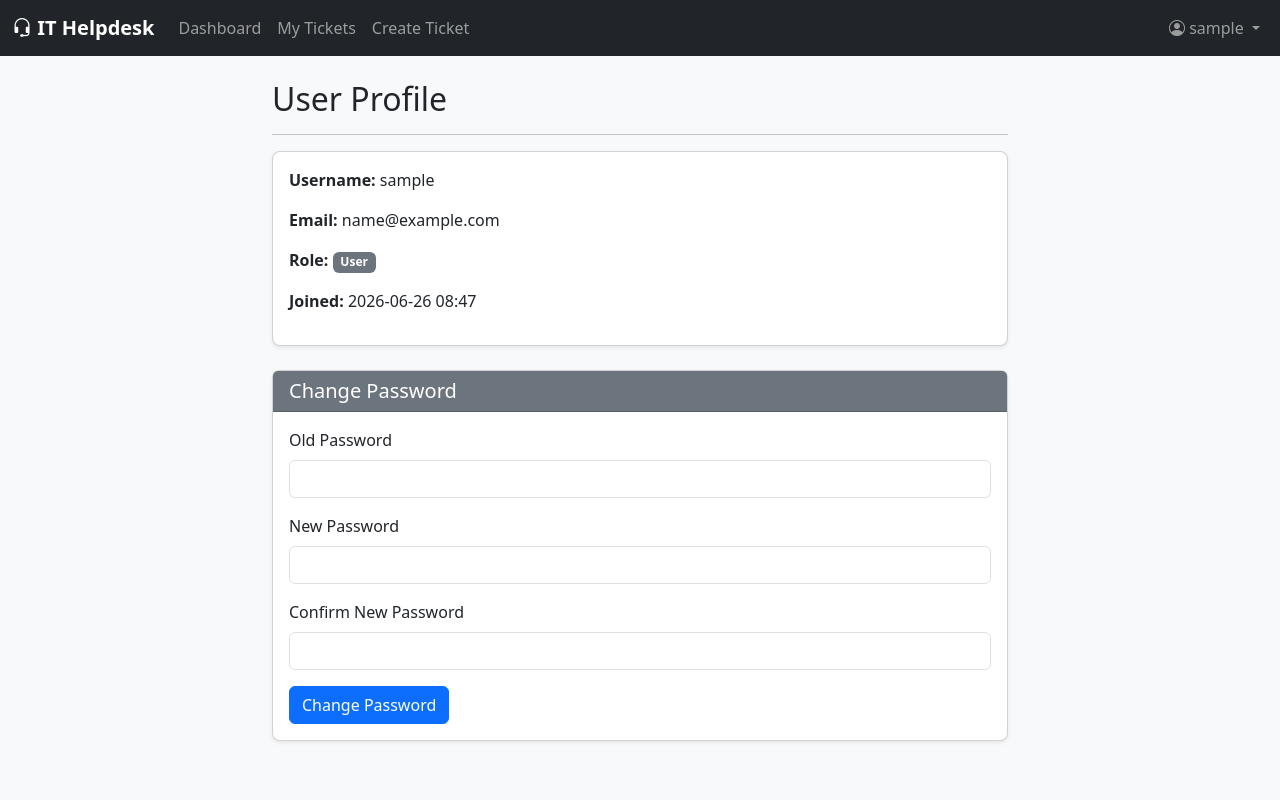
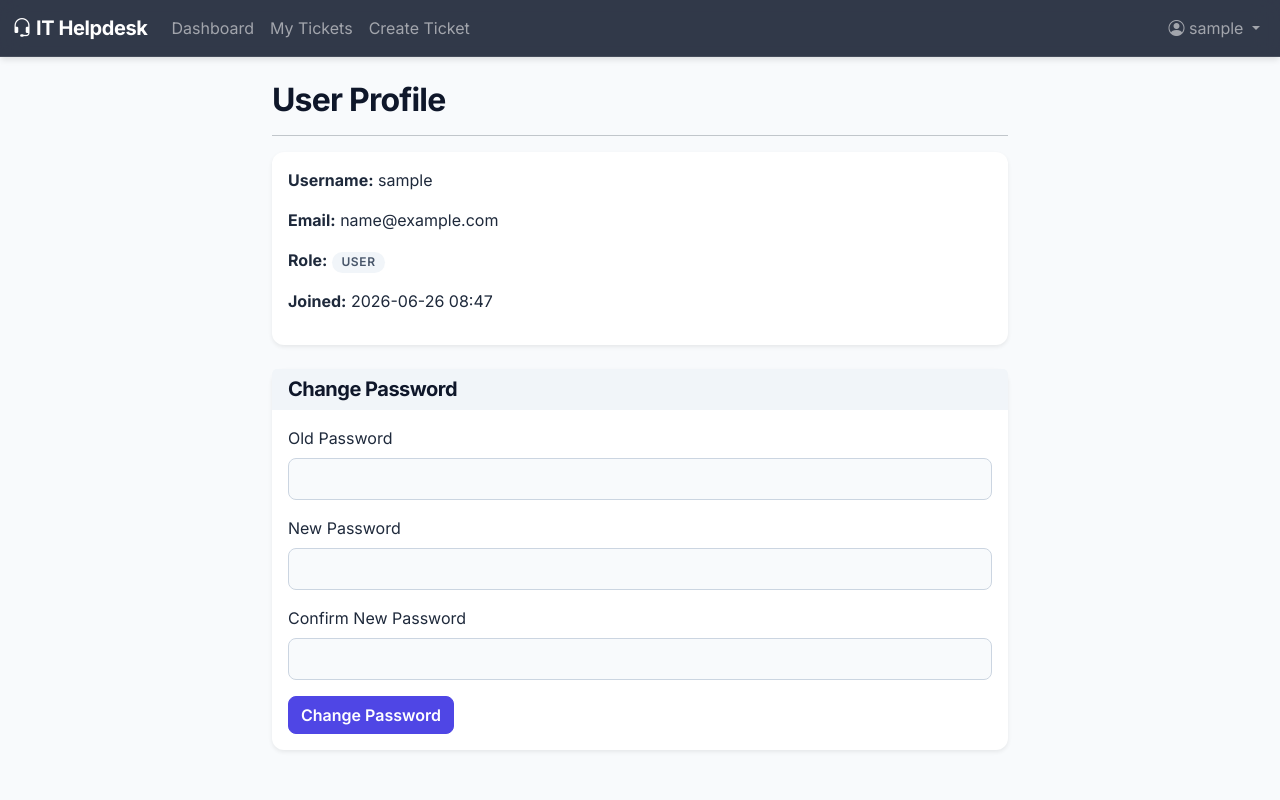
Before and after one commit to Rucini/kybern-devops, a Flask app: page /profile in a window 1280 px wide. Run offline with Flask 3, Linux system fonts and the light colour scheme; the visitor is signed in with stand-in values (Sample User, id 1).

Commit message:
style: update CSS variables and improve component styles for better UI consistency

```diff
--- a/app/static/css/style.css
+++ b/app/static/css/style.css
@@ -1,17 +1,182 @@
-/* Custom Styles for IT Helpdesk */
+:root {
+    /* Color Palette */
+    --bs-primary: #4f46e5;
+    --bs-primary-rgb: 79, 70, 229;
+    --bs-secondary: #0d9488;
+    --bs-secondary-rgb: 13, 148, 136;
+    --bs-success: #10b981;
+    --bs-warning: #f59e0b;
+    --bs-danger: #ef4444;
+    --bs-info: #06b6d4;
+    --bs-body-bg: #f8fafc;
+    --bs-body-color: #1e293b;
+    --bs-heading-color: #0f172a;
+    --bs-font-sans-serif: 'Inter', system-ui, -apple-system, sans-serif;
 
-body {
-    background-color: #f8f9fa;
+    /* Modern variables */
+    --border-radius-lg: 12px;
+    --border-radius-md: 8px;
+    --box-shadow-soft: 0 4px 6px -1px rgb(0 0 0 / 0.1), 0 2px 4px -2px rgb(0 0 0 / 0.1);
+    --box-shadow-hover: 0 10px 15px -3px rgb(0 0 0 / 0.1), 0 4px 6px -4px rgb(0 0 0 / 0.1);
 }
 
-.card {
-    border-radius: 0.5rem;
+/* Base Body */
+body {
+    background-color: var(--bs-body-bg);
+    color: var(--bs-body-color);
+    font-family: var(--bs-font-sans-serif);
+    -webkit-font-smoothing: antialiased;
 }
 
-.table th {
+/* Headings */
+h1, h2, h3, h4, h5, h6 {
+    color: var(--bs-heading-color);
+    font-weight: 700;
+    letter-spacing: -0.025em;
+}
+
+/* Glassmorphism Navbar */
+.navbar-glass {
+    background: rgba(15, 23, 42, 0.85) !important;
+    backdrop-filter: blur(12px);
+    -webkit-backdrop-filter: blur(12px);
+    border-bottom: 1px solid rgba(255, 255, 255, 0.1);
+    box-shadow: 0 4px 6px -1px rgba(0, 0, 0, 0.1);
+}
+.navbar-brand {
+    font-weight: 800;
+    letter-spacing: -0.02em;
+}
+
+/* Buttons */
+.btn {
+    border-radius: var(--border-radius-md);
+    font-weight: 600;
+    transition: all 0.2s ease-in-out;
+}
+.btn-primary {
+    background-color: var(--bs-primary);
+    border-color: var(--bs-primary);
+}
+.btn-primary:hover {
+    background-color: #4338ca;
+    border-color: #4338ca;
+    transform: translateY(-1px);
+    box-shadow: 0 4px 6px -1px rgba(79, 70, 229, 0.4);
+}
+.btn-outline-primary {
+    color: var(--bs-primary);
+    border-color: var(--bs-primary);
+}
+.btn-outline-primary:hover {
+    background-color: var(--bs-primary);
+    color: #fff;
+    transform: translateY(-1px);
+}
+
+/* Cards */
+.card {
+    border: none;
+    border-radius: var(--border-radius-lg);
+    box-shadow: var(--box-shadow-soft);
+    transition: all 0.2s ease-in-out;
+    background-color: #ffffff;
+}
+.card:hover {
+    box-shadow: var(--box-shadow-hover);
+}
+.card-header {
+    background-color: transparent;
+    border-bottom: 1px solid #f1f5f9;
     font-weight: 600;
 }
 
-.navbar-brand {
-    font-weight: bold;
+/* Form Inputs */
+.form-control, .form-select {
+    border-radius: var(--border-radius-md);
+    border-color: #cbd5e1;
+    padding: 0.5rem 0.75rem;
+    transition: border-color 0.15s ease-in-out, box-shadow 0.15s ease-in-out;
 }
+.form-control:focus, .form-select:focus {
+    border-color: var(--bs-primary);
+    box-shadow: 0 0 0 0.25rem rgba(79, 70, 229, 0.25);
+}
+
+/* Tables */
+.table {
+    border-collapse: separate;
+    border-spacing: 0;
+}
+.table th {
+    font-weight: 600;
+    color: #475569;
+    background-color: #f8fafc;
+    border-bottom: 2px solid #e2e8f0;
+    padding: 1rem;
+}
+.table td {
+    padding: 1rem;
+    vertical-align: middle;
+    border-bottom: 1px solid #e2e8f0;
+    color: #334155;
+    transition: background-color 0.15s ease;
+}
+.table tbody tr:hover td {
+    background-color: #f1f5f9;
+}
+
+/* Soft Badges */
+.badge {
+    border-radius: 9999px; /* Pill shape */
+    padding: 0.35em 0.8em;
+    font-weight: 600;
+    font-size: 0.75rem;
+    text-transform: uppercase;
+    letter-spacing: 0.05em;
+}
+.bg-warning {
+    background-color: #fef3c7 !important;
+    color: #b45309 !important;
+}
+.bg-info {
+    background-color: #e0f2fe !important;
+    color: #0369a1 !important;
+}
+.bg-success {
+    background-color: #d1fae5 !important;
+    color: #047857 !important;
+}
+.bg-danger {
+    background-color: #fee2e2 !important;
+    color: #b91c1c !important;
+}
+.bg-primary {
+    background-color: #e0e7ff !important;
+    color: #4338ca !important;
+}
+.bg-secondary {
+    background-color: #f1f5f9 !important;
+    color: #475569 !important;
+}
+
+
+
+/* Flash Messages / Alerts */
+.alert {
+    border: none;
+    border-radius: var(--border-radius-md);
+    box-shadow: var(--box-shadow-soft);
+}
+.alert-success {
+    background-color: #d1fae5;
+    color: #047857;
+}
+.alert-danger {
+    background-color: #fee2e2;
+    color: #b91c1c;
+}
+.alert-info {
+    background-color: #e0f2fe;
+    color: #0369a1;
+}
--- a/app/templates/auth/login.html
+++ b/app/templates/auth/login.html
@@ -6,7 +6,7 @@
 <div class="row justify-content-center">
     <div class="col-md-6">
         <div class="card shadow-sm mt-5">
-            <div class="card-header bg-primary text-white">
+            <div class="card-header bg-primary">
                 <h4 class="mb-0">Sign In</h4>
             </div>
             <div class="card-body">
--- a/app/templates/auth/register.html
+++ b/app/templates/auth/register.html
@@ -6,7 +6,7 @@
 <div class="row justify-content-center">
     <div class="col-md-6">
         <div class="card shadow-sm mt-5">
-            <div class="card-header bg-success text-white">
+            <div class="card-header bg-success">
                 <h4 class="mb-0">Register</h4>
             </div>
             <div class="card-body">
--- a/app/templates/base.html
+++ b/app/templates/base.html
@@ -8,11 +8,15 @@
     <link href="https://cdn.jsdelivr.net/npm/bootstrap@5.3.0/dist/css/bootstrap.min.css" rel="stylesheet">
     <!-- Bootstrap Icons -->
     <link href="https://cdn.jsdelivr.net/npm/bootstrap-icons@1.10.5/font/bootstrap-icons.css" rel="stylesheet">
+    <!-- Google Fonts -->
+    <link rel="preconnect" href="https://fonts.googleapis.com">
+    <link rel="preconnect" href="https://fonts.gstatic.com" crossorigin>
+    <link href="https://fonts.googleapis.com/css2?family=Inter:wght@400;500;600;700&display=swap" rel="stylesheet">
     <!-- Custom CSS -->
     <link href="{{ url_for('static', filename='css/style.css') }}" rel="stylesheet">
 </head>
 <body>
-    <nav class="navbar navbar-expand-lg navbar-dark bg-dark">
+    <nav class="navbar navbar-expand-lg navbar-dark navbar-glass sticky-top">
         <div class="container-fluid">
             <a class="navbar-brand" href="{{ url_for('main.index') }}">
                 <i class="bi bi-headset"></i> IT Helpdesk
--- a/app/templates/main/dashboard.html
+++ b/app/templates/main/dashboard.html
@@ -12,7 +12,7 @@
 
 <div class="row mb-4">
     <div class="col-md-4">
-        <div class="card text-white bg-warning mb-3">
+        <div class="card bg-warning mb-3">
             <div class="card-header">Open Tickets</div>
             <div class="card-body">
                 <h5 class="card-title display-4">{{ open_tickets }}</h5>
@@ -21,7 +21,7 @@
     </div>
     {% if current_user.is_admin %}
     <div class="col-md-4">
-        <div class="card text-white bg-info mb-3">
+        <div class="card bg-info mb-3">
             <div class="card-header">In Progress</div>
             <div class="card-body">
                 <h5 class="card-title display-4">{{ in_progress_tickets }}</h5>
@@ -30,7 +30,7 @@
     </div>
     {% endif %}
     <div class="col-md-4">
-        <div class="card text-white bg-success mb-3">
+        <div class="card bg-success mb-3">
             <div class="card-header">Resolved Tickets</div>
             <div class="card-body">
                 <h5 class="card-title display-4">{{ resolved_tickets }}</h5>
--- a/app/templates/main/profile.html
+++ b/app/templates/main/profile.html
@@ -17,7 +17,7 @@
         </div>
 
         <div class="card shadow-sm">
-            <div class="card-header bg-secondary text-white">
+            <div class="card-header bg-secondary">
                 <h5 class="mb-0">Change Password</h5>
             </div>
             <div class="card-body">
--- a/app/templates/tickets/create_edit.html
+++ b/app/templates/tickets/create_edit.html
@@ -6,7 +6,7 @@
 <div class="row justify-content-center">
     <div class="col-md-8">
         <div class="card shadow-sm mt-3">
-            <div class="card-header bg-primary text-white">
+            <div class="card-header bg-primary">
                 <h4 class="mb-0">{{ title }}</h4>
             </div>
             <div class="card-body">
--- a/app/templates/tickets/view.html
+++ b/app/templates/tickets/view.html
@@ -107,7 +107,7 @@
 
         {% if admin_mode %}
         <div class="card shadow-sm mb-4 border-info">
-            <div class="card-header bg-info text-white">
+            <div class="card-header bg-info">
                 <strong>Admin: Manage Ticket</strong>
             </div>
             <div class="card-body">
```
